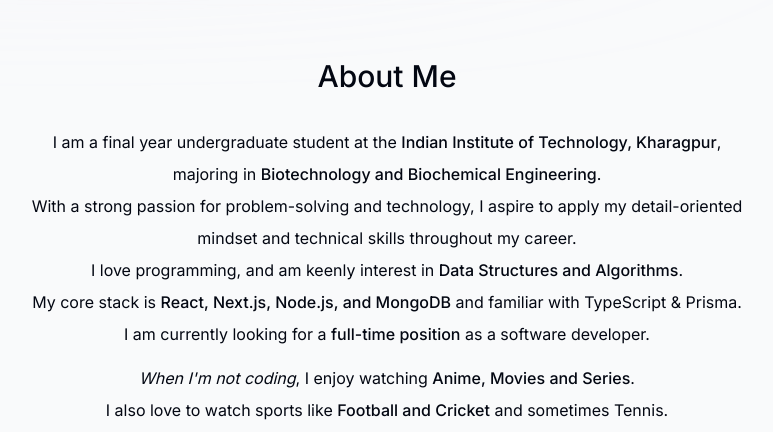
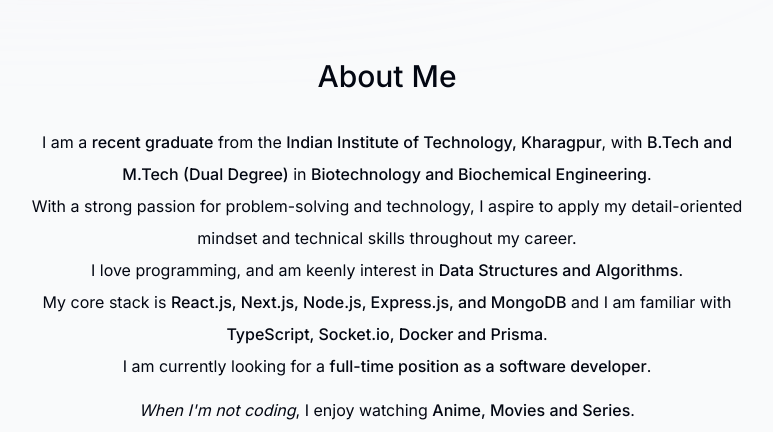
Before and after one commit to saransh6772/Portfolio, a Next.js app: page / in a window 1280 px wide. Shown: the part 820-1252 px from the top of the page, without its empty margins (253-1026 px from the left). Built offline with nearby package versions, Linux system fonts and the light colour scheme; no server answers.

Commit message:
CV update

```diff
--- a/components/about.tsx
+++ b/components/about.tsx
@@ -11,11 +11,11 @@
         <motion.section ref={ref} className="mb-28 max-w-[45rem] text-center leading-8 sm:mb-40 scroll-mt-28" initial={{ opacity: 0, y: 100 }} animate={{ opacity: 1, y: 0 }} transition={{ delay: 0.175 }} id="about">
             <SectionHeading>About me</SectionHeading>
             <p className="mb-3">
-                I am a final year undergraduate student at the <span className="font-medium">Indian Institute of Technology, Kharagpur</span>, majoring in <span className="font-medium">Biotechnology and Biochemical Engineering</span>.
+                I am a <span className="font-medium">recent graduate</span> from the <span className="font-medium">Indian Institute of Technology, Kharagpur</span>, with <span className="font-medium">B.Tech and M.Tech (Dual Degree)</span> in <span className="font-medium">Biotechnology and Biochemical Engineering</span>.
                 <br />With a strong passion for problem-solving and technology, I aspire to apply my detail-oriented mindset and technical skills throughout my career.
                 <br />I love programming, and am keenly interest in <span className="font-medium">Data Structures and Algorithms</span>.
-                <br />My core stack is <span className="font-medium">React, Next.js, Node.js, and MongoDB</span> and familiar with TypeScript & Prisma.
-                <br />I am currently looking for a <span className="font-medium">full-time position</span> as a software developer.
+                <br />My core stack is <span className="font-medium">React.js, Next.js, Node.js, Express.js, and MongoDB</span> and I am familiar with <span className="font-medium">TypeScript, Socket.io, Docker and Prisma</span>.
+                <br />I am currently looking for a <span className="font-medium">full-time position</span> <span className="font-medium">as a software developer</span>.
             </p>
             <p>
                 <span className="italic">When I'm not coding</span>, I enjoy watching <span className="font-medium">Anime, Movies and Series</span>.
--- a/components/contact.tsx
+++ b/components/contact.tsx
@@ -5,7 +5,7 @@
 import SectionHeading from './sectionHeading'
 import { motion } from 'framer-motion';
 import { sendEmail } from '@/actions/sendEmail';
-import SubmitBtn from './submitBtn';
+import SubmitButton from './submitButton';
 import toast from 'react-hot-toast';
 
 const emailAction = async(formData:FormData)=>{
@@ -28,7 +28,7 @@
             <form action={emailAction} className="mt-10 flex flex-col dark:text-black">
                 <input required maxLength={500} placeholder="Your email" name="senderEmail" type="email" className="h-14 px-4 rounded-lg borderBlack dark:bg-white dark:bg-opacity-80 dark:focus:bg-opacity-100 transition-all dark:outline-none" />
                 <textarea required maxLength={5000} placeholder="Your message" name="message" className="h-52 my-3 rounded-lg borderBlack p-4 dark:bg-white dark:bg-opacity-80 dark:focus:bg-opacity-100 transition-all dark:outline-none" />
-                <SubmitBtn/>
+                <SubmitButton/>
             </form>
         </motion.section>
     )
--- a/components/submitBtn.tsx
+++ b/components/submitButton.tsx
@@ -2,7 +2,7 @@
 import { FaPaperPlane } from "react-icons/fa";
 import { useFormStatus } from "react-dom";
 
-export default function SubmitBtn() {
+export default function SubmitButton() {
     const { pending } = useFormStatus();
     return (
         <button type="submit" className="group flex items-center justify-center gap-2 h-[3rem] w-[8rem] bg-gray-900 text-white rounded-full outline-none transition-all focus:scale-110 hover:scale-110 hover:bg-gray-950 active:scale-105 dark:bg-white dark:bg-opacity-10 disabled:scale-100 disabled:bg-opacity-65" disabled={pending}>
```
Also changed, not shown: 1 other file (tests, documents, lock files or other folders).
